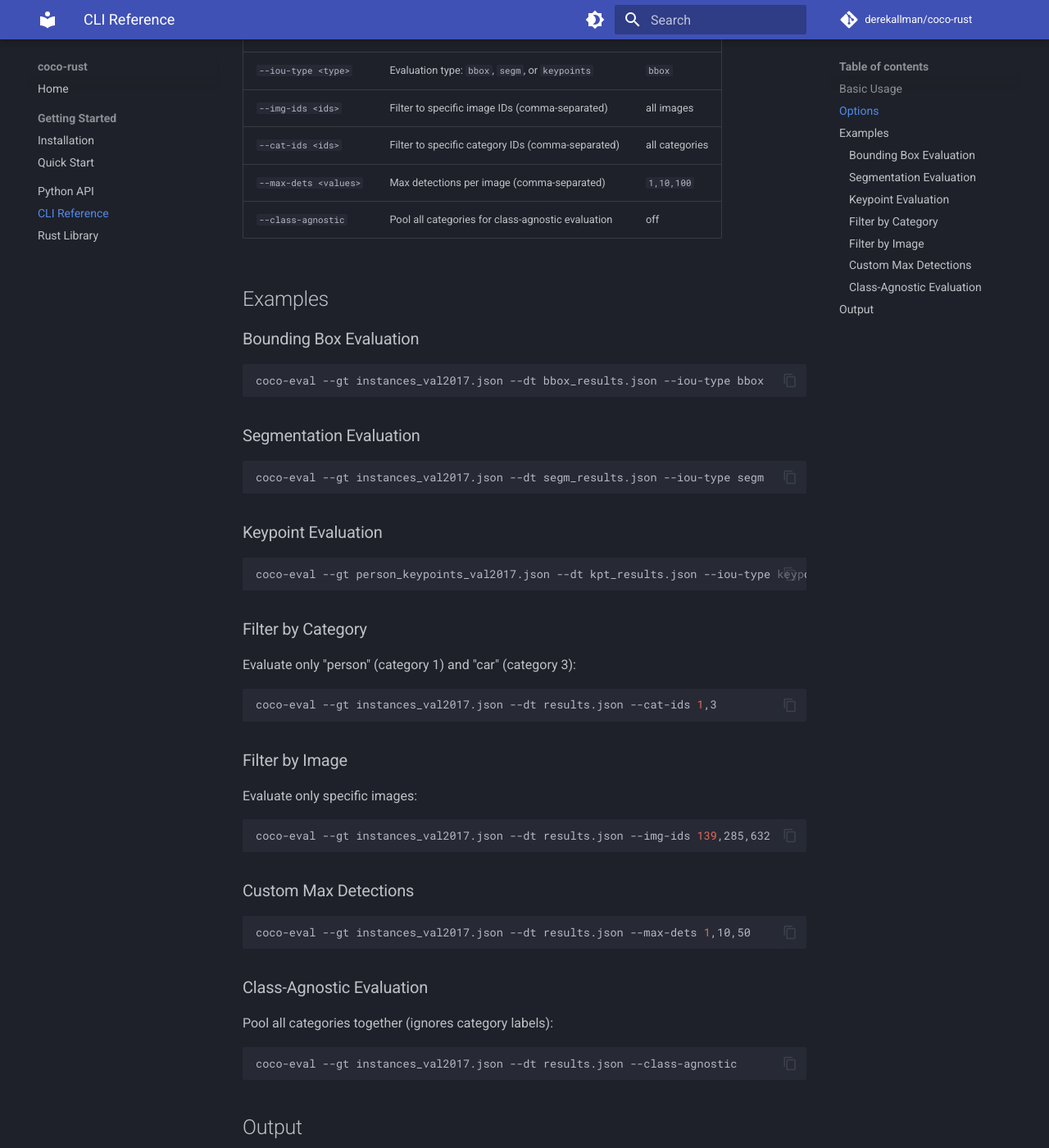
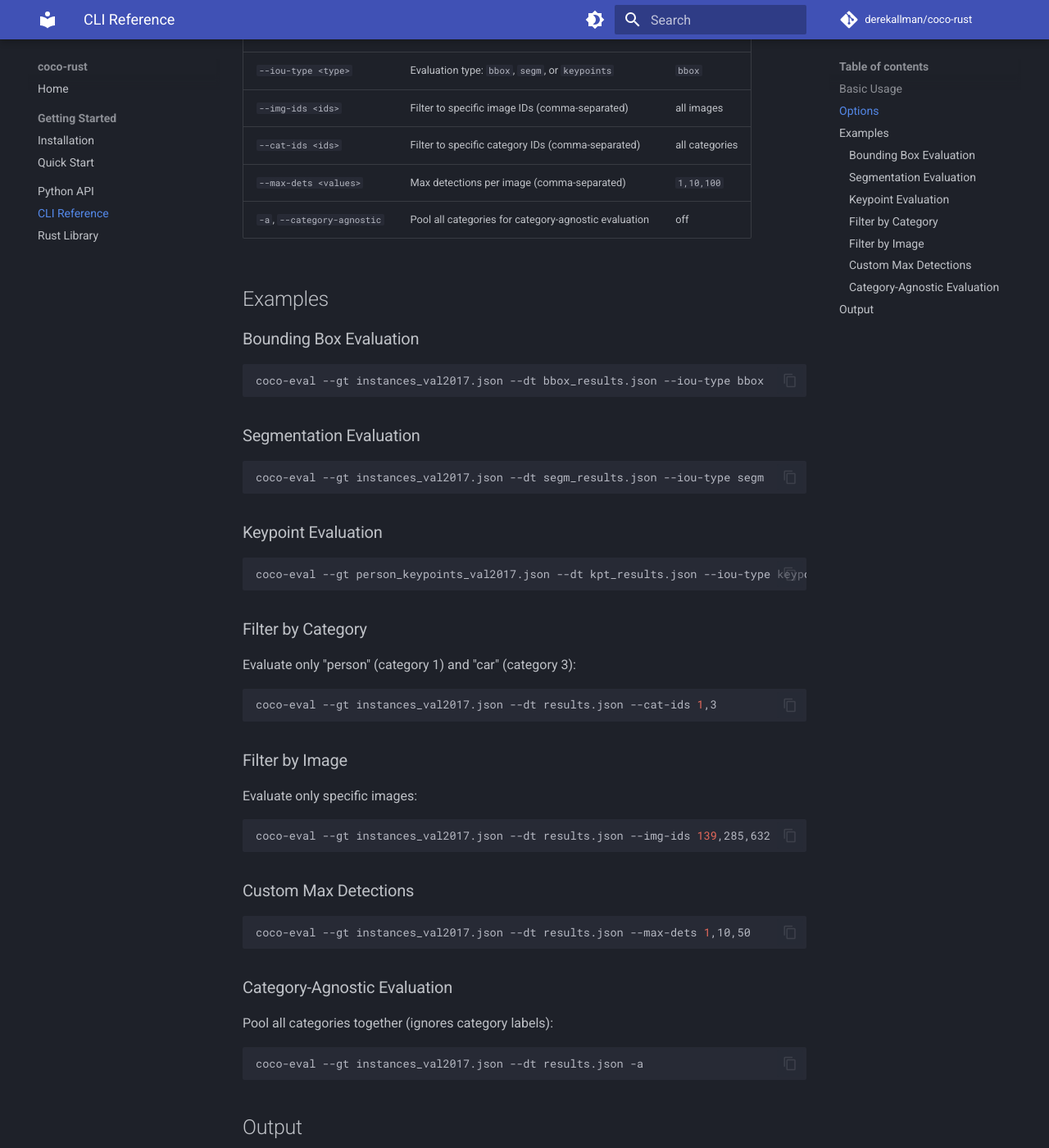
Before and after one commit to derekallman/coco-rust, an MkDocs documentation site: the page built from docs/cli.md, in a window 1280 px wide and 1400 px high, scrolled down 717 px. Shown: the whole window at 82% size. Built offline with MkDocs 1.6.1 and Material for MkDocs 9.7.7, drawn with Linux system fonts in a browser that asks for light colours; comment, search, counter and statistics services are not loaded.

Commit message:
Rename --class-agnostic to --category-agnostic (-a) for COCO terminology consistency
Co-Authored-By: Claude Opus 4.6 <noreply@anthropic.com>

````diff
--- a/docs/cli.md
+++ b/docs/cli.md
@@ -26,7 +26,7 @@ This loads ground truth and detection files, runs evaluation, and prints the sta
 | `--img-ids <ids>` | Filter to specific image IDs (comma-separated) | all images |
 | `--cat-ids <ids>` | Filter to specific category IDs (comma-separated) | all categories |
 | `--max-dets <values>` | Max detections per image (comma-separated) | `1,10,100` |
-| `--class-agnostic` | Pool all categories for class-agnostic evaluation | off |
+| `-a`, `--category-agnostic` | Pool all categories for category-agnostic evaluation | off |
 
 ## Examples
 
@@ -70,12 +70,12 @@ coco-eval --gt instances_val2017.json --dt results.json --img-ids 139,285,632
 coco-eval --gt instances_val2017.json --dt results.json --max-dets 1,10,50
 ```
 
-### Class-Agnostic Evaluation
+### Category-Agnostic Evaluation
 
 Pool all categories together (ignores category labels):
 
 ```bash
-coco-eval --gt instances_val2017.json --dt results.json --class-agnostic
+coco-eval --gt instances_val2017.json --dt results.json -a
 ```
 
 ## Output
--- a/docs/python.md
+++ b/docs/python.md
@@ -235,7 +235,7 @@ Params(iou_type="bbox")
 | `max_dets` | `list[int]` | `[1, 10, 100]` | Max detections per image |
 | `area_rng` | `list[[float, float]]` | 4 ranges | Area ranges for small/medium/large |
 | `area_rng_lbl` | `list[str]` | `["all", "small", "medium", "large"]` | Labels for area ranges |
-| `use_cats` | `bool` | `True` | Category-aware evaluation (`False` for class-agnostic) |
+| `use_cats` | `bool` | `True` | Category-aware evaluation (`False` for category-agnostic) |
 | `kpt_oks_sigmas` | `list[float]` | COCO keypoint sigmas | Per-keypoint OKS sigmas |
 
 ---
````
Also changed, not shown: 1 other file.
